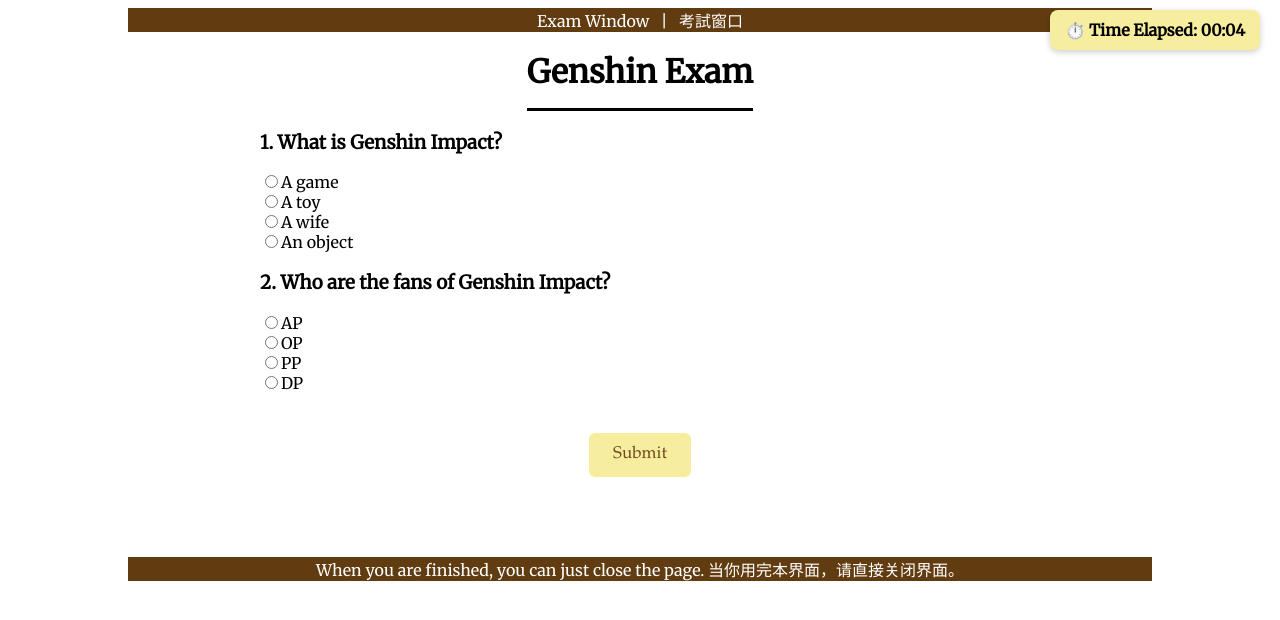
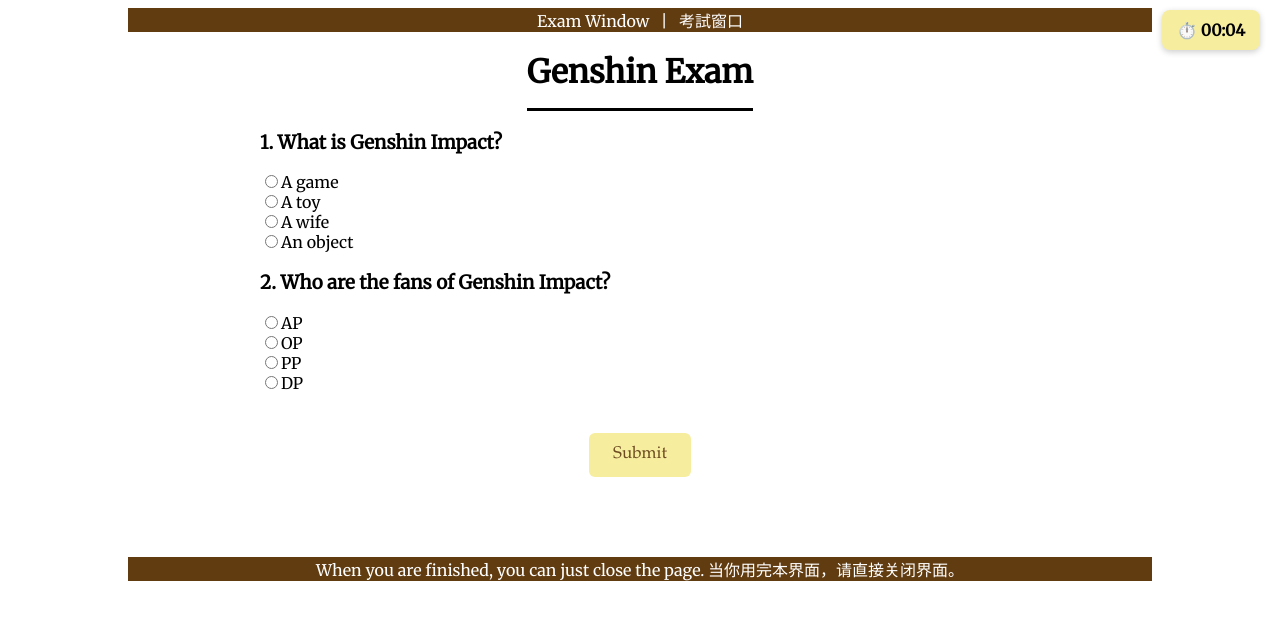
Before and after one commit to Bear-Resort/bear-resort.github.io, a Jekyll site: the page built from exams/genshin.md, in a window 1280 px wide. Shown: the top 620 px of the page. Built offline with Jekyll 4.4.1, drawn with Linux system fonts in a browser that asks for light colours.

Commit message:
updated style for the exam

```diff
--- a/_layouts/exam.html
+++ b/_layouts/exam.html
@@ -47,7 +47,7 @@
             const minutes = String(Math.floor(totalSeconds / 60)).padStart(2, '0');
             const seconds = String(totalSeconds % 60).padStart(2, '0');
 
-            displayElement.textContent = `⏱️ Time Elapsed: ${minutes}:${seconds}`;
+            displayElement.textContent = `⏱️ ${minutes}:${seconds}`;
         }, 1000);
     }
 
@@ -199,9 +201,6 @@
     });
 </script>
 
-</body>
-</html>
-
 <style>
   img {
     max-width: 75%;
@@ -211,3 +210,6 @@
     margin-right: auto;
   }
 </style>
+
+</body>
+</html>
```
Also changed, not shown: other parts of _layouts/exam.html (+2 -0 lines).
